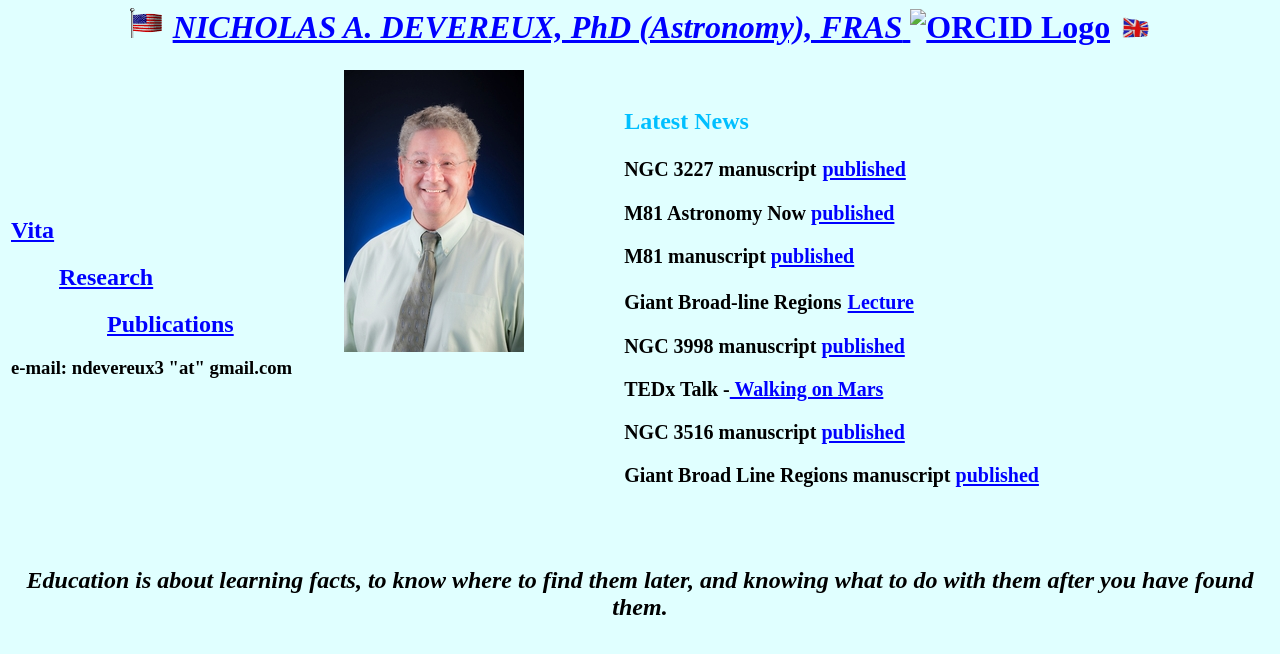
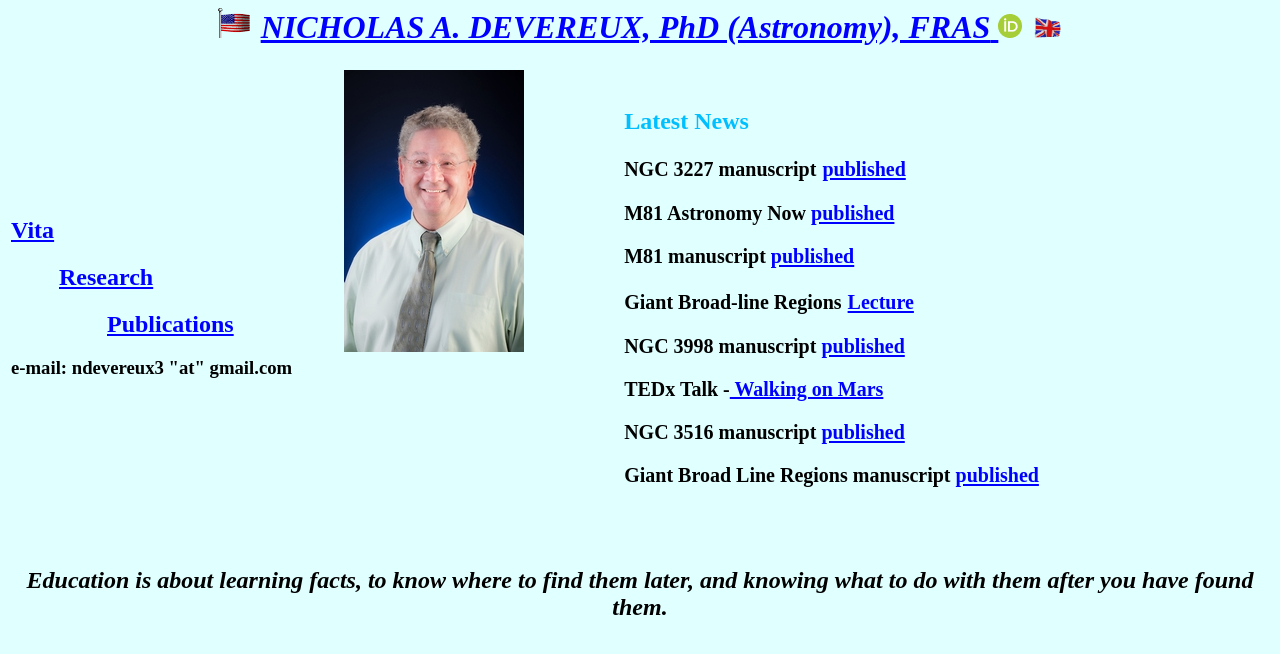
Before and after one commit to nick-devereux-astronomer/nick-devereux-astronomer.github.io, a plain HTML site: page index.html in a window 1280 px wide. Drawn offline with Linux system fonts and the light colour scheme.

Commit message:
Update ORCID logo image in index.html

```diff
--- a/index.html
+++ b/index.html
@@ -15,7 +15,7 @@
 <h1 align=center style='text-align:center'><span style='color:windowtext'><img
 width=35 height=30 id="_x0000_i1025" src="fla5_anm.gif"></span><span style='color:#FF1925'>
 <a href="https://orcid.org/0009-0007-0004-6569">
-<i>NICHOLAS A. DEVEREUX, PhD (Astronomy), FRAS</i> <img src="ORCID-iD_24x24.png" alt="ORCID Logo"/></a>
+<i>NICHOLAS A. DEVEREUX, PhD (Astronomy), FRAS</i> <img src="ORCID-iD_icon_24x24.png" alt="ORCID Logo"/></a>
 </span><span style='color:windowtext'><img
 width=32 height=21 id="_x0000_i1026" src="ukflag.gif"><o:p></o:p></span></h1>
 
```
